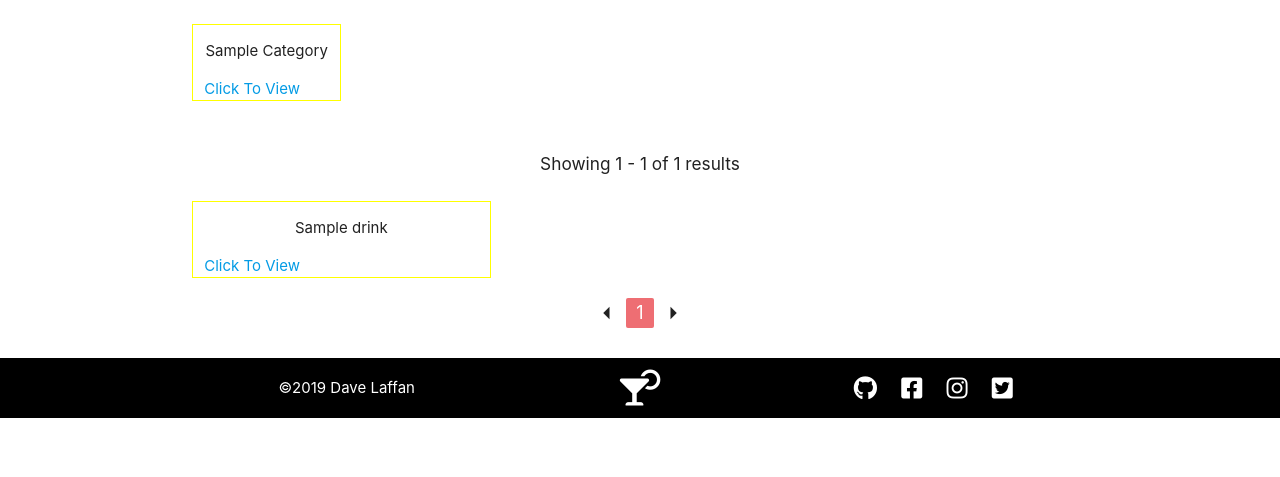
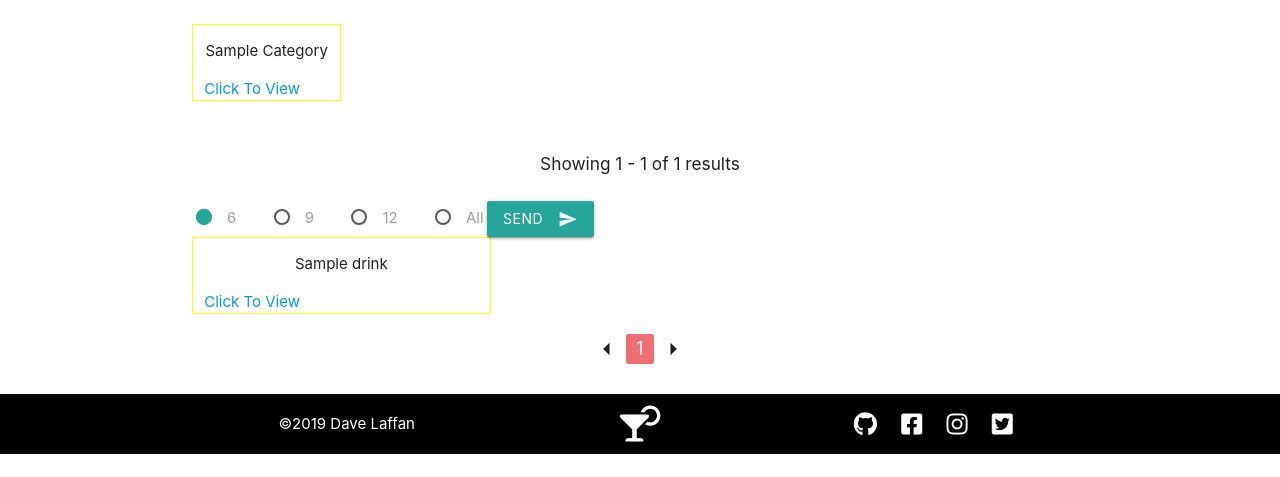
Before and after one commit to steview-d/drinks-db, a Flask app: page / in a window 1280 px wide. Shown: the part 162-639 px from the top of the page. Run offline with Flask 2, Linux system fonts and the light colour scheme; a database or web service that is not in the repository returns one stand-in record (values such as "Sample title"); some libraries are stand-ins or nearby versions.

Commit message:
Add option to allow user to choose number of results per page in index

```diff
--- a/app.py
+++ b/app.py
@@ -24,13 +24,32 @@ class_name = ['One', 'One', 'Two', 'Two', 'Three', 'Three','Four', 'Four',
     'Five', 'Five', 'Six', 'Six', 'Seven', 'Seven', 'Eight', 'Eight',
     'Nine', 'Nine', 'Ten', 'Ten']
 
+display_options_home = [9]
+
 
 @app.context_processor
 def inject_enumerate():
     return dict(enumerate=enumerate)
 
-@app.route("/")
+@app.route("/", methods=['POST', 'GET'])
 def index():
+
+    # Number Of Drinks To Display
+    if request.form:
+        try:
+            display_options_home[0]=request.form['num_drinks_display']
+        except:
+            # Set default
+            display_options_home[9]
+
+        if display_options_home[0]=="0":
+            display_options_home[0]=mongo.db.drinks.count()
+        else:
+            display_options_home[0]=int(display_options_home[0])
+
+
+
+        return redirect (url_for('index'))
 
     ## Get Quotes - can be refactored - and should be!
     # Get all kv pairs
@@ -45,7 +64,9 @@ def index():
 
 
     # Pagination
-    drinks_per_page = 9
+    total_drinks = mongo.db.drinks.count()
+    print("JJKJK",display_options_home[0])
+    drinks_per_page = int(display_options_home[0])
     current_page = int(request.args.get('current_page', 1))
     total_drinks = mongo.db.drinks.count()
     num_pages = range(1, int(math.ceil(total_drinks / drinks_per_page)) +1)
@@ -54,20 +75,13 @@ def index():
     # Get suggested drinks for user
     suggestions=get_suggestions(mongo, 4)
 
-    # Page Title
-    title="Home"
-
     # Summary - (example) 'showing 1 - 9 of 15 results'
     x=current_page * drinks_per_page
     first_result_num = x - drinks_per_page + 1
     last_result_num = x if x < total_drinks else total_drinks
 
 
-    # Results
-
-
     return render_template('index.html',
-        # title=title,
         drinks = drinks,
         current_page = current_page,
         pages = num_pages,
--- a/templates/index.html
+++ b/templates/index.html
@@ -24,6 +24,36 @@
     <div class="row center">
         <h6>Showing {{first_result_num}} - {{last_result_num}} of {{drinks.count()}} results</h6>
     </div>
+
+    <!--Configure Drinks Display-->
+    <form method="POST" action="{{ url_for('index')}}">
+        <span>
+            <label>
+                <input name="num_drinks_display" type="radio" id="num_drinks_6" value="6" checked />
+                <span>6&emsp;&emsp;</span>
+            </label for="num_drinks_6">
+        </span>
+        <span>
+            <label>
+                <input name="num_drinks_display" type="radio" id="num_drinks_9" value="9"/>
+                <span>9&emsp;&emsp;</span>
+            </label for="num_drinks_9">
+        </span>
+        <span>
+            <label>
+                <input name="num_drinks_display" type="radio" id="num_drinks_12" value="12"/>
+                <span>12&emsp;&emsp;</span>
+            </label for="num_drinks_12">
+        </span>
+        <span>
+            <label>
+                <input name="num_drinks_display" type="radio" id="num_drinks_0" value="0"/>
+                <span>All</span>
+            </label for="num_drinks_0">
+        </span>
+        <button class="btn waves-effect waves-light" type="submit">Send<i class="material-icons right">send</i></button>
+    </form>
+
 
     <!--Drinks Grid-->
     <div class="row">
```
Also changed, not shown: 1 other file.
